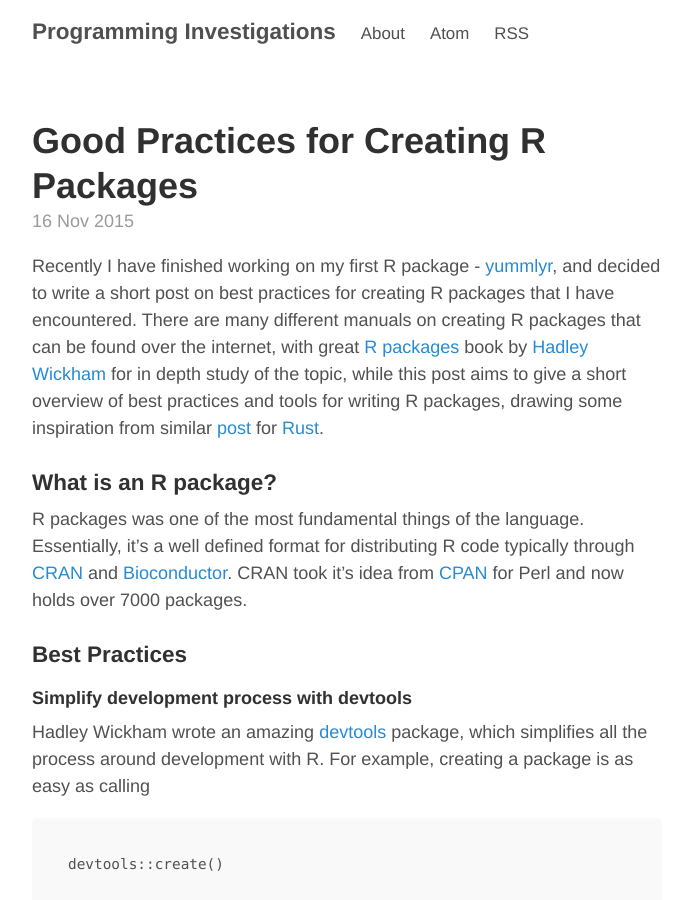
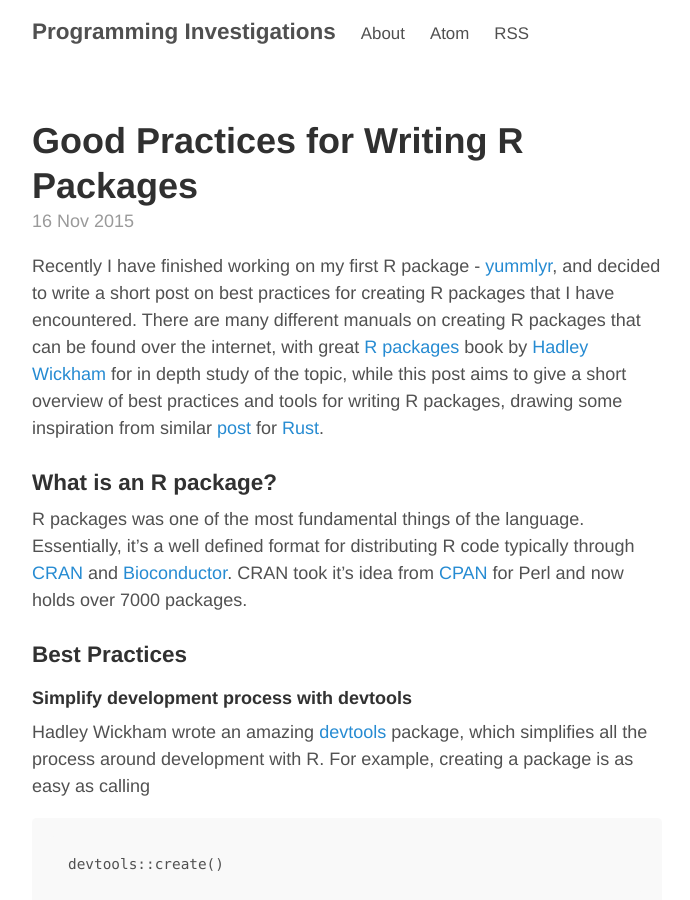
Before and after one commit to RomanTsegelskyi/blog, a Jekyll site: the page built from _posts/2015-11-16-good-practices-r-package.md, in a window 1280 px wide and 900 px high. Shown: the whole window, without its empty margins (293-983 px from the left). Built offline with Jekyll 4.4.1, drawn with Linux system fonts in a browser that asks for light colours; Markdown is read by kramdown in place of the engine named in the settings; comment, search, counter and statistics services are not loaded.

Commit message:
Article rename

```diff
--- a/_posts/2015-11-16-good-practices-r-package.md
+++ b/_posts/2015-11-16-good-practices-r-package.md
@@ -1,8 +1,8 @@
 ---
 layout: post
 permalink: /:year/:month/:day/:title/
-title: Good Practices for Creating R Packages
-desc: List of good practices that are used to create R packages
+title: Good Practices for Writing R Packages
+desc: List of good practices that are used to create and maintain R packages
 keywords: R, packages, practices, development, rstats, roman, Roman, Tsegelskyi, romantsegelskyi
 comments: True
 ---
```
